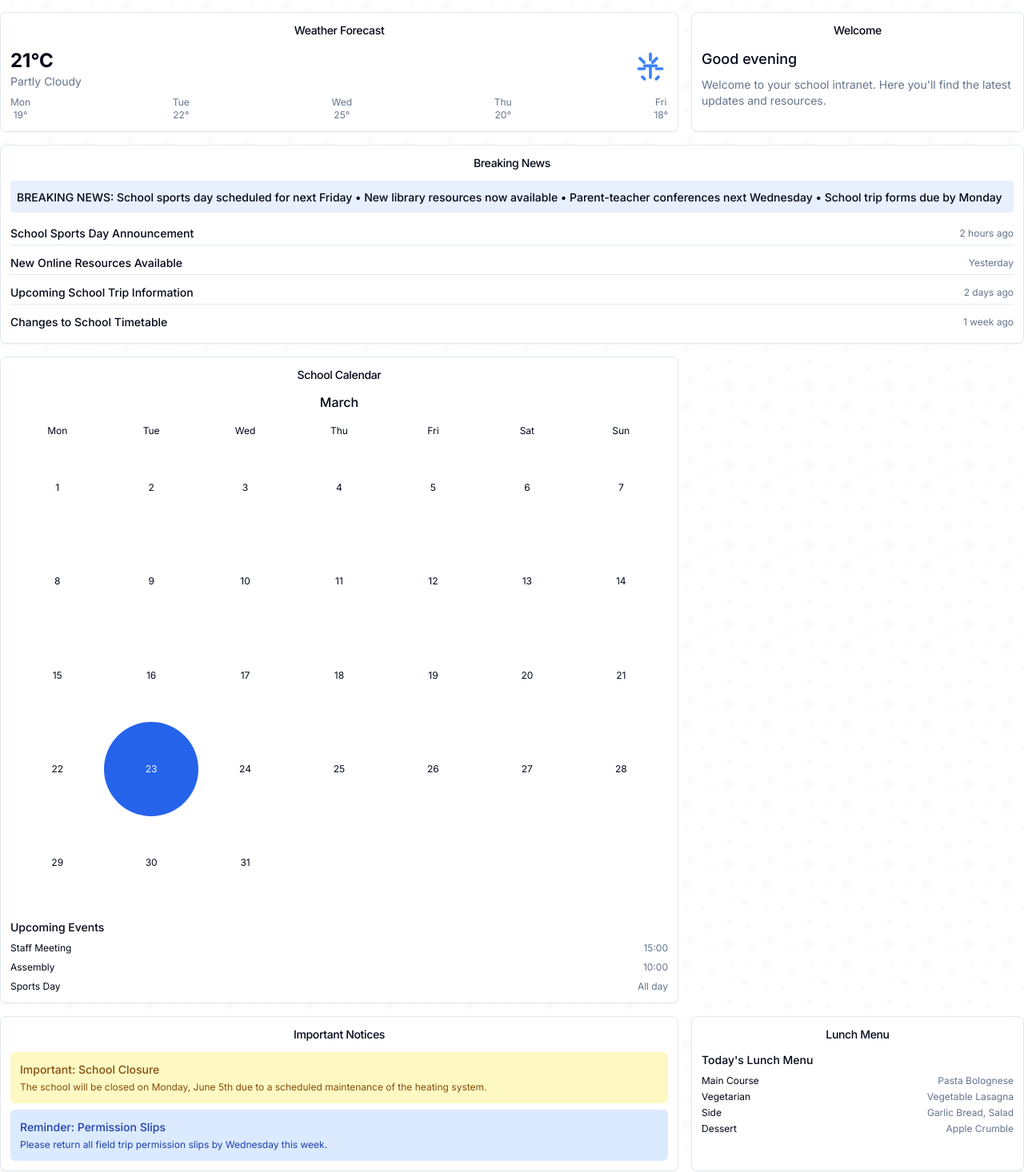
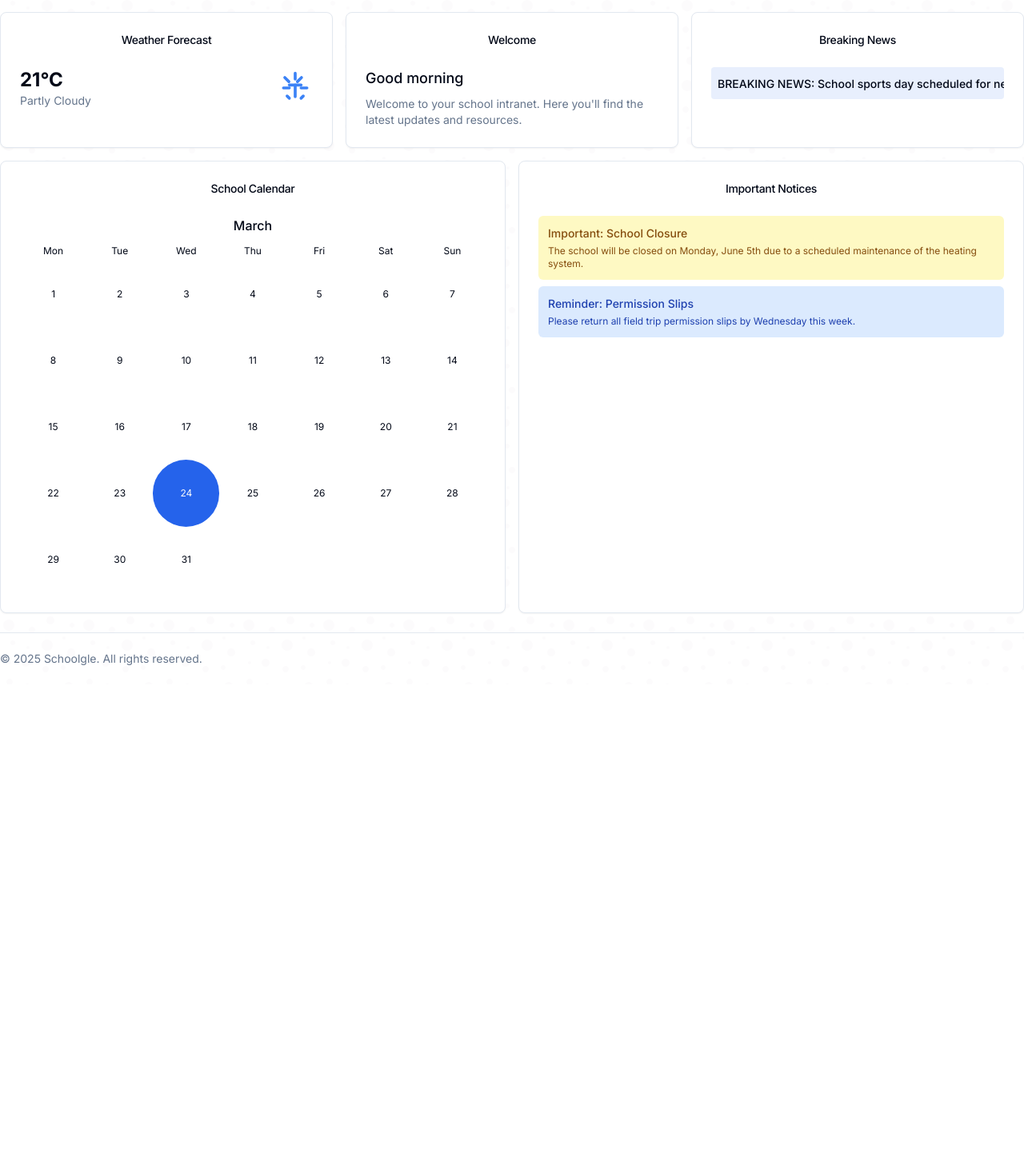
Before and after one commit to DSumm18/schoolgle-app-2025, a Next.js app: page /modules/school-intranet in a window 1280 px wide. Shown: the part 129-1595 px from the top of the page at 80% size. After the commit the page ends 985 px from the top, so only its background shows below. Built offline with nearby package versions, Linux system fonts and the light colour scheme.

Commit message:
Simplify school-intranet page to avoid widget-grid dependency

```diff
--- a/src/app/modules/school-intranet/page.tsx
+++ b/src/app/modules/school-intranet/page.tsx
@@ -1,67 +1,17 @@
 "use client"
 
-import React, { useState } from 'react';
+import React from 'react';
 import { Card, CardContent, CardHeader, CardTitle } from '@/components/ui/card';
 import { Tabs, TabsContent, TabsList, TabsTrigger } from '@/components/ui/tabs';
 import { Button } from '@/components/ui/button';
-import { WidgetGrid, Widget } from '@/components/intranet/widget-grid';
 
 export default function SchoolIntranetPage() {
-  const [editMode, setEditMode] = useState(false);
-  const [widgets, setWidgets] = useState<Widget[]>([
-    {
-      id: 'weather',
-      title: 'Weather Forecast',
-      width: 'medium',
-      content: <WeatherWidget />,
-    },
-    {
-      id: 'welcome',
-      title: 'Welcome',
-      width: 'small',
-      content: <WelcomeWidget />,
-    },
-    {
-      id: 'news',
-      title: 'Breaking News',
-      width: 'large',
-      content: <NewsWidget />,
-    },
-    {
-      id: 'calendar',
-      title: 'School Calendar',
-      width: 'medium',
-      height: 'medium',
-      content: <CalendarWidget />,
-    },
-    {
-      id: 'notices',
-      title: 'Important Notices',
-      width: 'medium',
-      content: <NoticesWidget />,
-    },
-    {
-      id: 'lunch',
-      title: 'Lunch Menu',
-      width: 'small',
-      content: <LunchMenuWidget />,
-    },
-  ]);
-
-  const handleWidgetsChange = (newWidgets: Widget[]) => {
-    setWidgets(newWidgets);
-    // Here you would typically save this to the database
-  };
-
   return (
     <div className="container mx-auto py-6">
       <div className="flex justify-between items-center mb-6">
         <h1 className="text-3xl font-bold">School Intranet</h1>
-        <Button
-          onClick={() => setEditMode(!editMode)}
-          variant={editMode ? "secondary" : "default"}
-        >
-          {editMode ? "Done Editing" : "Customize Layout"}
+        <Button variant="default">
+          Customize Layout
         </Button>
       </div>
 
@@ -74,11 +24,129 @@ export default function SchoolIntranetPage() {
         </TabsList>
 
         <TabsContent value="dashboard" className="space-y-4">
-          <WidgetGrid
-            widgets={widgets}
-            onWidgetsChange={handleWidgetsChange}
-            editable={editMode}
-          />
+          <div className="grid grid-cols-1 md:grid-cols-2 lg:grid-cols-3 gap-4">
+            <Card className="h-full">
+              <CardHeader>
+                <CardTitle className="text-sm font-medium text-center">Weather Forecast</CardTitle>
+              </CardHeader>
+              <CardContent>
+                <div className="space-y-2">
+                  <div className="flex items-center justify-between">
+                    <div>
+                      <h3 className="text-2xl font-bold">21°C</h3>
+                      <p className="text-sm text-muted-foreground">Partly Cloudy</p>
+                    </div>
+                    <div className="text-blue-500">
+                      <svg
+                        xmlns="http://www.w3.org/2000/svg"
+                        width="44"
+                        height="44"
+                        viewBox="0 0 24 24"
+                        fill="none"
+                        stroke="currentColor"
+                        strokeWidth="2"
+                        strokeLinecap="round"
+                        strokeLinejoin="round"
+                      >
+                        <path d="M17.5 17.5 16 19" />
+                        <path d="M6.5 17.5 8 19" />
+                        <path d="M8 10h8" />
+                        <path d="M12 10v8" />
+                        <path d="M12 2v4" />
+                        <path d="m4.9 4.9 2.8 2.8" />
+                        <path d="m16.3 4.9-2.8 2.8" />
+                        <path d="M20 12h-4" />
+                        <path d="M4 12h4" />
+                      </svg>
+                    </div>
+                  </div>
+                </div>
+              </CardContent>
+            </Card>
+
+            <Card className="h-full">
+              <CardHeader>
+                <CardTitle className="text-sm font-medium text-center">Welcome</CardTitle>
+              </CardHeader>
+              <CardContent>
+                <div className="space-y-2">
+                  <h3 className="text-lg font-medium">Good morning</h3>
+                  <p className="text-sm text-muted-foreground">
+                    Welcome to your school intranet. Here you'll find the latest updates and resources.
+                  </p>
+                </div>
+              </CardContent>
+            </Card>
+
+            <Card className="h-full">
+              <CardHeader>
+                <CardTitle className="text-sm font-medium text-center">Breaking News</CardTitle>
+              </CardHeader>
+              <CardContent>
+                <div className="space-y-3">
+                  <div className="relative bg-primary/10 p-2 rounded overflow-hidden">
+                    <div className="whitespace-nowrap">
+                      <span className="text-sm font-medium">
+                        BREAKING NEWS: School sports day scheduled for next Friday
+                      </span>
+                    </div>
+                  </div>
+                </div>
+              </CardContent>
+            </Card>
+          </div>
+
+          <div className="grid grid-cols-1 md:grid-cols-2 gap-4">
+            <Card className="h-full">
+              <CardHeader>
+                <CardTitle className="text-sm font-medium text-center">School Calendar</CardTitle>
+              </CardHeader>
+              <CardContent>
+                <div className="space-y-2">
+                  <div className="text-center mb-2">
+                    <h3 className="font-medium">March</h3>
+                  </div>
+                  <div className="grid grid-cols-7 text-center text-xs">
+                    {['Mon', 'Tue', 'Wed', 'Thu', 'Fri', 'Sat', 'Sun'].map(day => (
+                      <div key={day} className="py-1">{day}</div>
+                    ))}
+                    {Array.from({ length: 31 }, (_, i) => i + 1).map(day => (
+                      <div
+                        key={day}
+                        className={`p-1 aspect-square flex items-center justify-center ${
+                          day === 24 ? 'bg-primary text-primary-foreground rounded-full' : ''
+                        } ${day > 31 ? 'text-muted-foreground' : ''}`}
+                      >
+                        {day <= 31 ? day : ''}
+                      </div>
+                    ))}
+                  </div>
+                </div>
+              </CardContent>
+            </Card>
+
+            <Card className="h-full">
+              <CardHeader>
+                <CardTitle className="text-sm font-medium text-center">Important Notices</CardTitle>
+              </CardHeader>
+              <CardContent>
+                <div className="space-y-2">
+                  <div className="bg-yellow-100 dark:bg-yellow-900/30 text-yellow-800 dark:text-yellow-100 p-3 rounded-md text-sm">
+                    <p className="font-medium">Important: School Closure</p>
+                    <p className="text-xs mt-1">
+                      The school will be closed on Monday, June 5th due to a scheduled maintenance of the heating system.
+                    </p>
+                  </div>
+                  <div className="bg-blue-100 dark:bg-blue-900/30 text-blue-800 dark:text-blue-100 p-3 rounded-md text-sm">
+                    <p className="font-medium">Reminder: Permission Slips</p>
+                    <p className="text-xs mt-1">
+                      Please return all field trip permission slips by Wednesday this week.
+                    </p>
+                  </div>
+                </div>
+              </CardContent>
+            </Card>
+          </div>
         </TabsContent>
 
         <TabsContent value="resources">
@@ -117,202 +185,3 @@ export default function SchoolIntranetPage() {
     </div>
   );
 }
-
-// Widget Components
-function WeatherWidget() {
-  return (
-    <div className="space-y-2">
-      <div className="flex items-center justify-between">
-        <div>
-          <h3 className="text-2xl font-bold">21°C</h3>
-          <p className="text-sm text-muted-foreground">Partly Cloudy</p>
-        </div>
-        <div className="text-blue-500">
-          <svg
-            xmlns="http://www.w3.org/2000/svg"
-            width="44"
-            height="44"
-            viewBox="0 0 24 24"
-            fill="none"
-            stroke="currentColor"
-            strokeWidth="2"
-            strokeLinecap="round"
-            strokeLinejoin="round"
-          >
-            <path d="M17.5 17.5 16 19" />
-            <path d="M6.5 17.5 8 19" />
-            <path d="M8 10h8" />
-            <path d="M12 10v8" />
-            <path d="M12 2v4" />
-            <path d="m4.9 4.9 2.8 2.8" />
-            <path d="m16.3 4.9-2.8 2.8" />
-            <path d="M20 12h-4" />
-            <path d="M4 12h4" />
-          </svg>
-        </div>
-      </div>
-      <div className="flex justify-between text-xs text-muted-foreground">
-        <div className="text-center">
-          <div>Mon</div>
-          <div>19°</div>
-        </div>
-        <div className="text-center">
-          <div>Tue</div>
-          <div>22°</div>
-        </div>
-        <div className="text-center">
-          <div>Wed</div>
-          <div>25°</div>
-        </div>
-        <div className="text-center">
-          <div>Thu</div>
-          <div>20°</div>
-        </div>
-        <div className="text-center">
-          <div>Fri</div>
-          <div>18°</div>
-        </div>
-      </div>
-    </div>
-  );
-}
-
-function WelcomeWidget() {
-  // Get time of day for greeting
-  const hour = new Date().getHours();
-  let greeting = 'Good morning';
-  if (hour >= 12 && hour < 18) {
-    greeting = 'Good afternoon';
-  } else if (hour >= 18) {
-    greeting = 'Good evening';
-  }
-
-  return (
-    <div className="space-y-2">
-      <h3 className="text-lg font-medium">{greeting}</h3>
-      <p className="text-sm text-muted-foreground">
-        Welcome to your school intranet. Here you'll find the latest updates and resources.
-      </p>
-    </div>
-  );
-}
-
-function NewsWidget() {
-  return (
-    <div className="space-y-3">
-      <div className="relative bg-primary/10 p-2 rounded overflow-hidden">
-        <div className="animate-marquee whitespace-nowrap">
-          <span className="text-sm font-medium">
-            BREAKING NEWS: School sports day scheduled for next Friday •
-            New library resources now available •
-            Parent-teacher conferences next Wednesday •
-            School trip forms due by Monday
-          </span>
-        </div>
-      </div>
-      <div className="space-y-2">
-        {[
-          { title: "School Sports Day Announcement", date: "2 hours ago" },
-          { title: "New Online Resources Available", date: "Yesterday" },
-          { title: "Upcoming School Trip Information", date: "2 days ago" },
-          { title: "Changes to School Timetable", date: "1 week ago" },
-        ].map((item, i) => (
-          <div key={i} className="flex justify-between items-center py-1 border-b last:border-0">
-            <h4 className="text-sm font-medium">{item.title}</h4>
-            <span className="text-xs text-muted-foreground">{item.date}</span>
-          </div>
-        ))}
-      </div>
-    </div>
-  );
-}
-
-function CalendarWidget() {
-  const days = ['Mon', 'Tue', 'Wed', 'Thu', 'Fri', 'Sat', 'Sun'];
-  const today = new Date().getDate();
-  const currentMonth = new Date().toLocaleString('default', { month: 'long' });
-
-  // Dummy calendar data - would be replaced with real events
-  const events = [
-    { day: today, title: 'Staff Meeting', time: '15:00' },
-    { day: today + 2, title: 'Assembly', time: '10:00' },
-    { day: today + 4, title: 'Sports Day', time: 'All day' },
-  ];
-
-  return (
-    <div className="space-y-3">
-      <div className="text-center">
-        <h3 className="font-medium">{currentMonth}</h3>
-      </div>
-      <div className="grid grid-cols-7 text-center text-xs">
-        {days.map(day => (
-          <div key={day} className="py-1">{day}</div>
-        ))}
-        {Array.from({ length: 31 }, (_, i) => i + 1).map(day => (
-          <div
-            key={day}
-            className={`p-1 aspect-square flex items-center justify-center ${
-              day === today ? 'bg-primary text-primary-foreground rounded-full' : ''
-            } ${day > 31 ? 'text-muted-foreground' : ''}`}
-          >
-            {day <= 31 ? day : ''}
-          </div>
-        ))}
-      </div>
-      <div className="space-y-2">
-        <h4 className="text-sm font-medium">Upcoming Events</h4>
-        {events.map((event, i) => (
-          <div key={i} className="flex justify-between text-xs">
-            <span>{event.title}</span>
-            <span className="text-muted-foreground">{event.time}</span>
-          </div>
-        ))}
-      </div>
-    </div>
-  );
-}
-
-function NoticesWidget() {
-  return (
-    <div className="space-y-2">
-      <div className="bg-yellow-100 dark:bg-yellow-900/30 text-yellow-800 dark:text-yellow-100 p-3 rounded-md text-sm">
-        <p className="font-medium">Important: School Closure</p>
-        <p className="text-xs mt-1">
-          The school will be closed on Monday, June 5th due to a scheduled maintenance of the heating system.
-        </p>
-      </div>
-      <div className="bg-blue-100 dark:bg-blue-900/30 text-blue-800 dark:text-blue-100 p-3 rounded-md text-sm">
-        <p className="font-medium">Reminder: Permission Slips</p>
-        <p className="text-xs mt-1">
-          Please return all field trip permission slips by Wednesday this week.
-        </p>
-      </div>
-    </div>
-  );
-}
-
-function LunchMenuWidget() {
-  return (
-    <div className="space-y-2">
-      <h3 className="text-sm font-medium">Today's Lunch Menu</h3>
-      <ul className="space-y-1 text-xs">
-        <li className="flex justify-between">
-          <span>Main Course</span>
-          <span className="text-muted-foreground">Pasta Bolognese</span>
-        </li>
-        <li className="flex justify-between">
-          <span>Vegetarian</span>
-          <span className="text-muted-foreground">Vegetable Lasagna</span>
-        </li>
-        <li className="flex justify-between">
-          <span>Side</span>
-          <span className="text-muted-foreground">Garlic Bread, Salad</span>
-        </li>
-        <li className="flex justify-between">
-          <span>Dessert</span>
-          <span className="text-muted-foreground">Apple Crumble</span>
-        </li>
-      </ul>
-    </div>
-  );
-}
```
